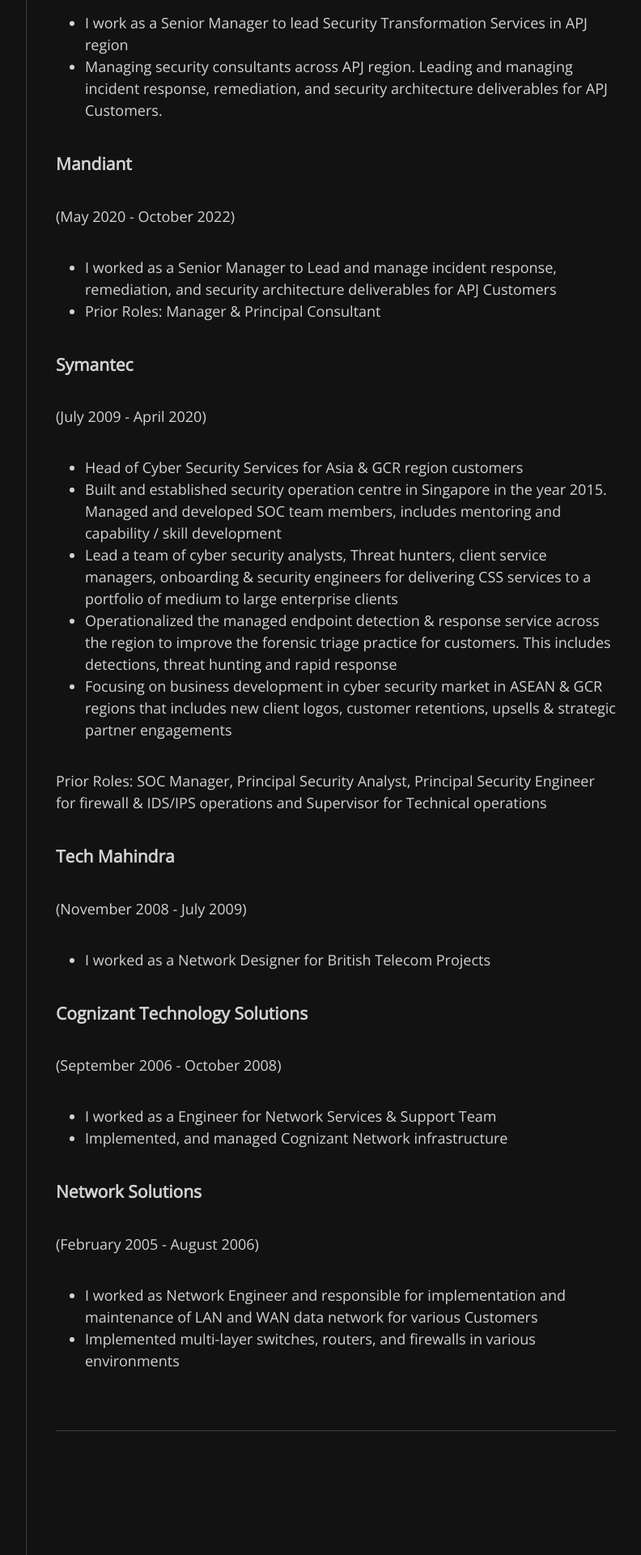
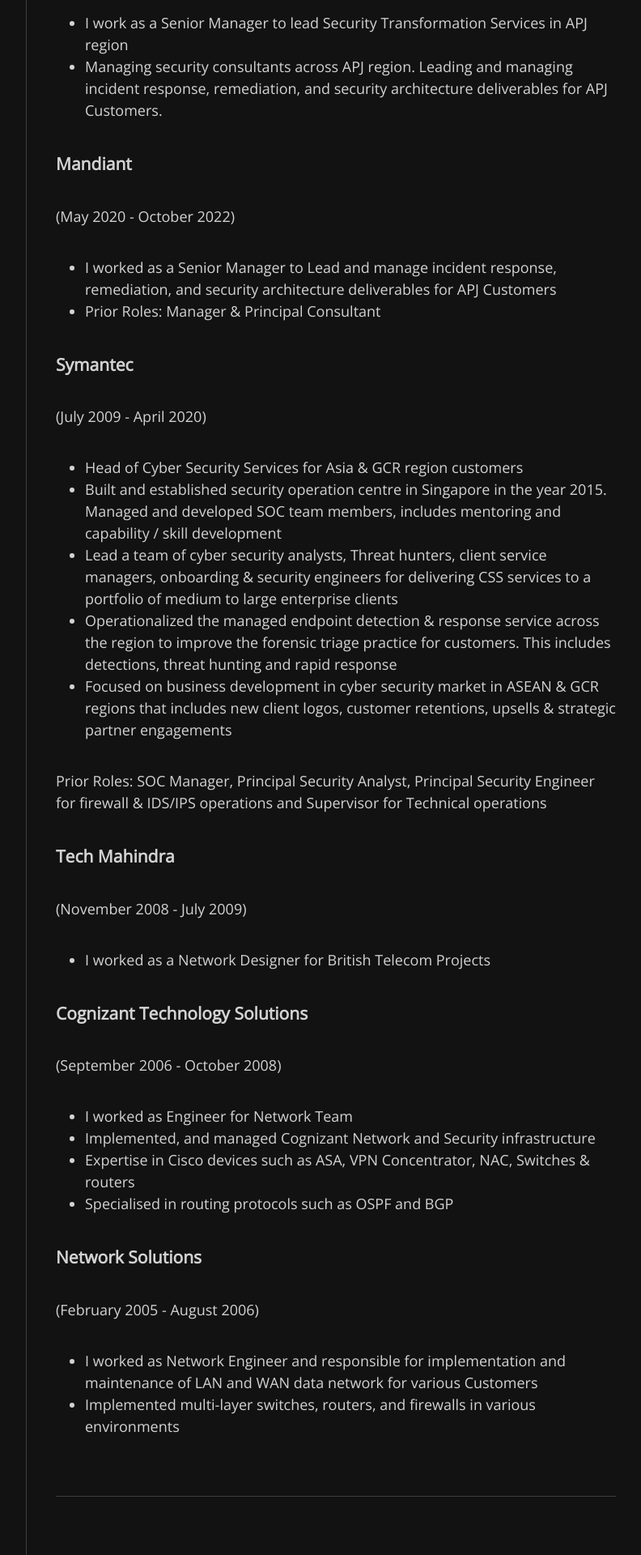
Before and after one commit to Th1ru-M/th1ru-m.github.io, a Jekyll site: the page built from AboutMe.md, in a window 1280 px wide. Shown: the part 774-2694 px from the top of the page at 81% size, without its empty margins (357-1149 px from the left). Built offline with Jekyll 4.4.1, drawn with Linux system fonts in a browser that asks for light colours; nearby versions of some CDN libraries; some web fonts are replaced.

Commit message:
Update AboutMe.md

```diff
--- a/AboutMe.md
+++ b/AboutMe.md
@@ -31,7 +31,7 @@ I currently hold CISSP, PMP, OSCP and have held GIACx5 certifications.
 - Lead a team of cyber security analysts, Threat hunters, client service managers, onboarding & security engineers for delivering CSS services to a portfolio of medium to large enterprise clients
 - Operationalized the managed endpoint detection & response service across the region to improve the forensic triage practice for customers. This includes detections, threat hunting and
 rapid response
-- Focusing on business development in cyber security market in ASEAN & GCR regions that includes new client logos, customer retentions, upsells & strategic partner engagements
+- Focused on business development in cyber security market in ASEAN & GCR regions that includes new client logos, customer retentions, upsells & strategic partner engagements
 
 Prior Roles: SOC Manager, Principal Security Analyst, Principal Security Engineer for firewall & IDS/IPS operations and Supervisor for Technical operations
 
@@ -41,8 +41,11 @@ Prior Roles: SOC Manager, Principal Security Analyst, Principal Security Enginee
 
 ### **Cognizant Technology Solutions**
 (September 2006 - October 2008)
-- I worked as a Engineer for Network Services & Support Team
-- Implemented, and managed Cognizant Network infrastructure
+- I worked as Engineer for Network Team
+- Implemented, and managed Cognizant Network and Security infrastructure
+- Expertise in Cisco devices such as ASA, VPN Concentrator, NAC, Switches & routers
+- Specialised in routing protocols such as OSPF and BGP
+
 
 ### **Network Solutions**
 (February 2005 - August 2006)
```
